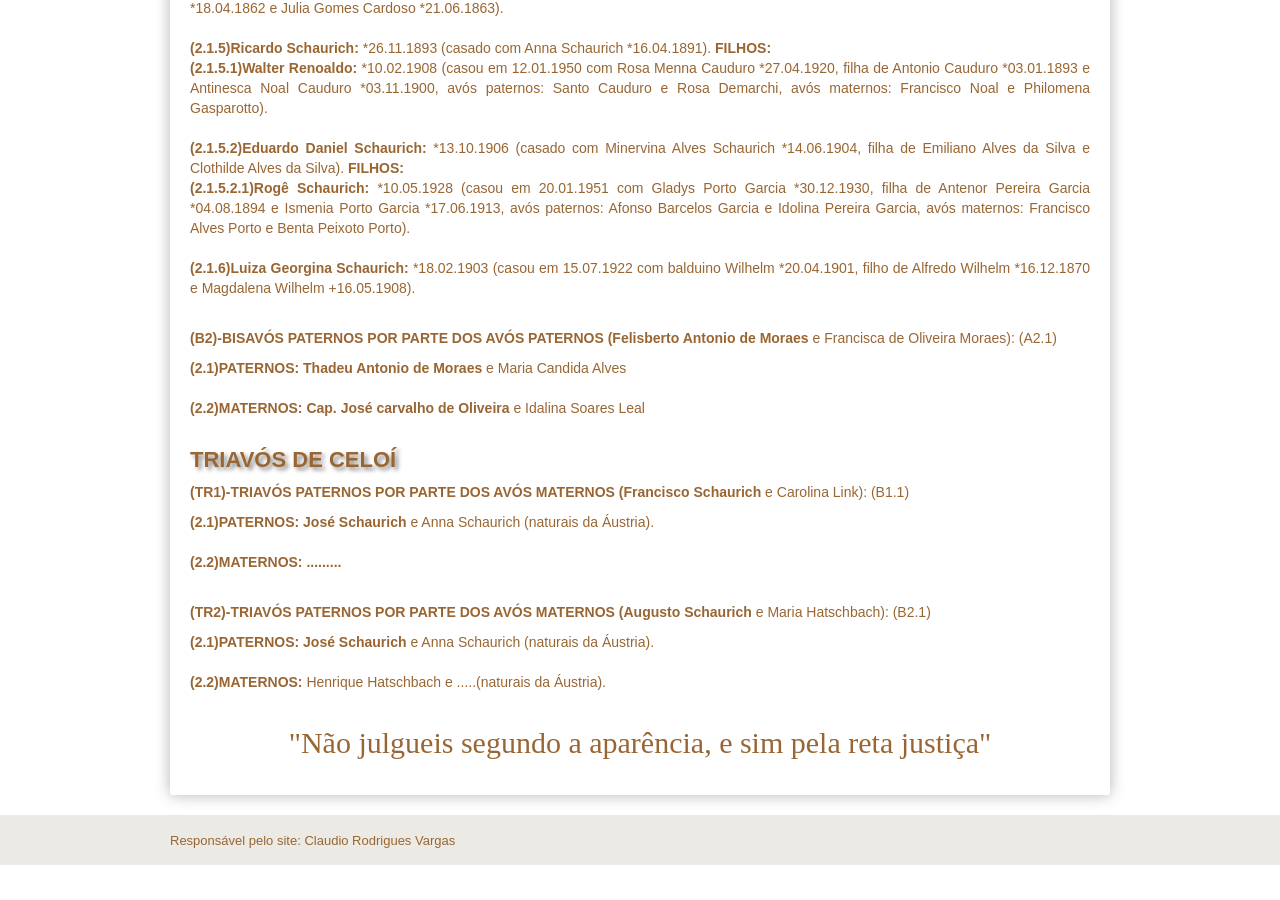
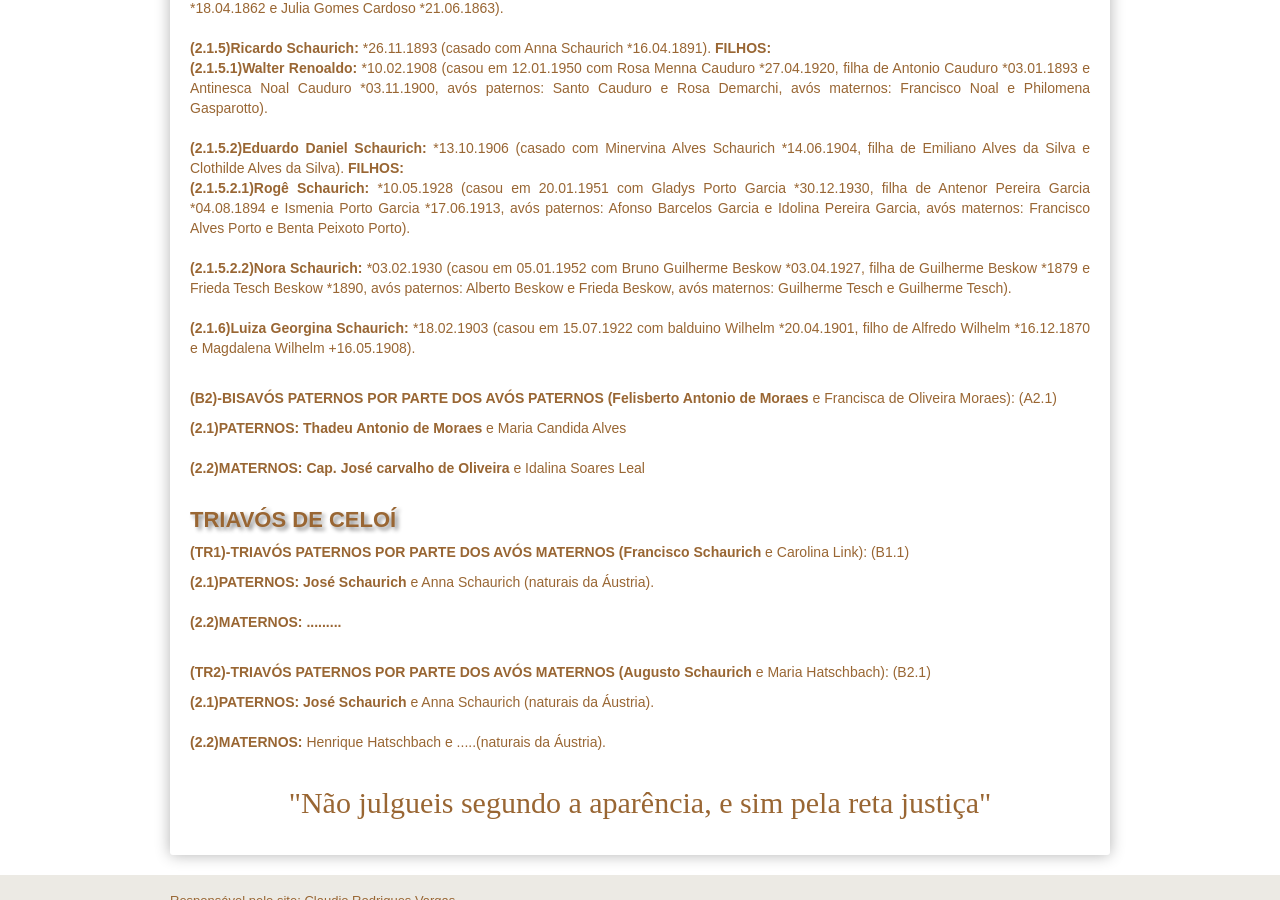
Before and after one commit to claudiovargas1955/claudiovargas1955.github.io, a Jekyll site: the page built from _pages/familia-schaurich.html, in a window 1280 px wide and 900 px high, scrolled down 1639 px. Built offline with Jekyll 4.4.1, drawn with Linux system fonts in a browser that asks for light colours; some web fonts are replaced; before the commit the page ends 2504 px from its top, so only the background shows below that.

Commit message:
Update familia-schaurich.html

```diff
--- a/_pages/familia-schaurich.html
+++ b/_pages/familia-schaurich.html
@@ -238,6 +238,10 @@ Ortiz  avós maternos: José da Silva Moura e Francisca Vargas de Moura RC-83).
                Pereira Garcia *04.08.1894 e Ismenia Porto Garcia *17.06.1913, avós paternos: Afonso Barcelos Garcia e Idolina Pereira
                Garcia, avós maternos: Francisco Alves Porto e Benta Peixoto Porto). <br><br>
 
+               <b>(2.1.5.2.2)Nora Schaurich: </b>*03.02.1930 (casou em 05.01.1952 com Bruno Guilherme Beskow *03.04.1927, filha de
+               Guilherme Beskow *1879 e Frieda Tesch Beskow *1890, avós paternos: Alberto Beskow e Frieda Beskow, avós maternos:
+               Guilherme Tesch e Guilherme Tesch). <br><br>
+
             <b>(2.1.6)Luiza Georgina Schaurich: </b>*18.02.1903 (casou em 15.07.1922 com balduino Wilhelm *20.04.1901, filho de Alfredo
             Wilhelm *16.12.1870 e Magdalena Wilhelm +16.05.1908). <br><br>
 
```
